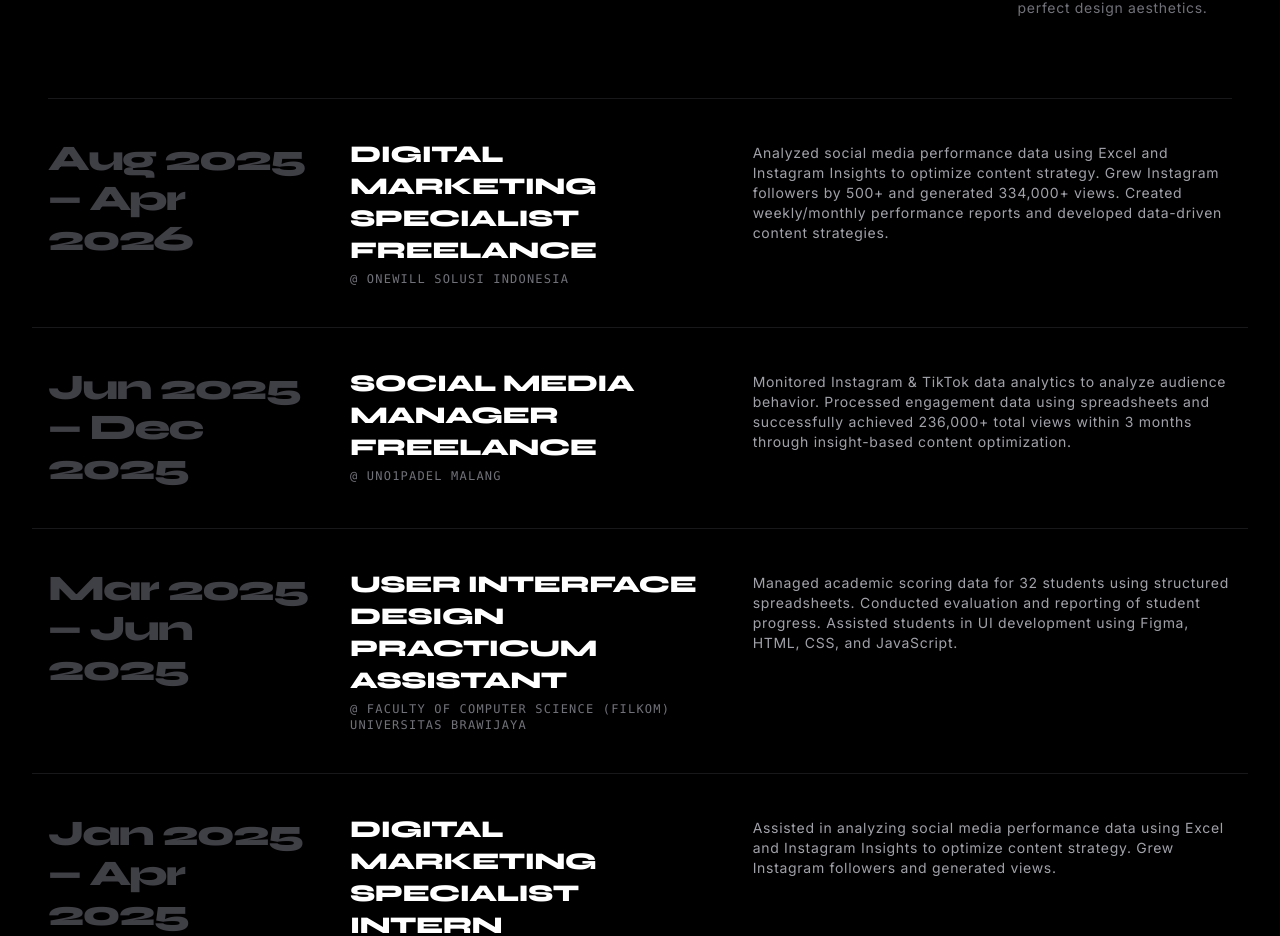
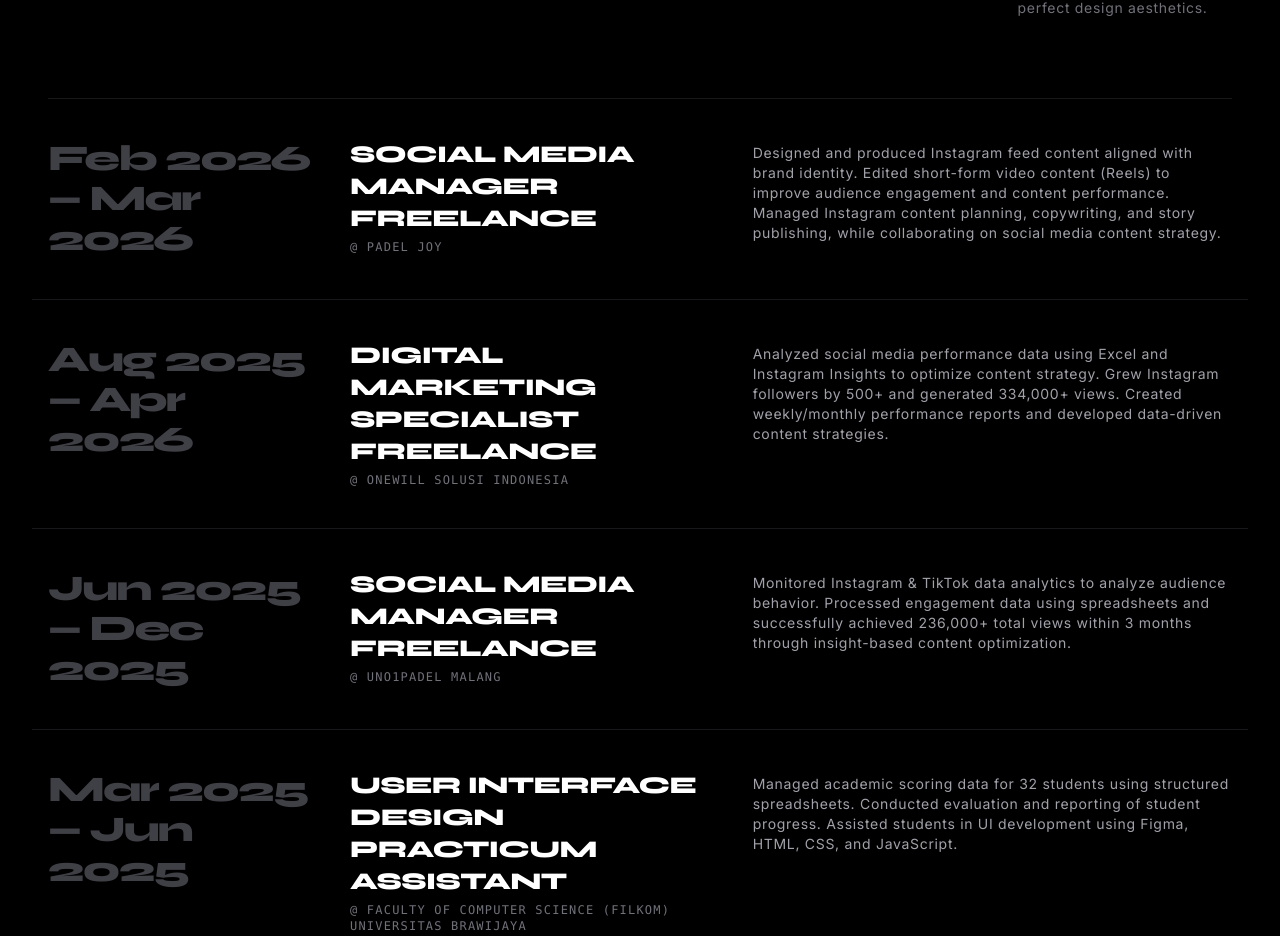
Before and after one commit to Andrianfaikha/web-portfolio-ian, a Next.js app: page / in a window 1280 px wide. Shown: the part 6011-6947 px from the top of the page. Built offline with nearby package versions, Linux system fonts and the light colour scheme.

Commit message:
feat: add Padel Joy experience

```diff
--- a/sections/Experience.tsx
+++ b/sections/Experience.tsx
@@ -3,6 +3,12 @@
 import { motion } from "framer-motion";
 
 const experiences = [
+  {
+    year: "Feb 2026 — Mar 2026",
+    role: "Social Media Manager Freelance",
+    company: "Padel Joy",
+    desc: "Designed and produced Instagram feed content aligned with brand identity. Edited short-form video content (Reels) to improve audience engagement and content performance. Managed Instagram content planning, copywriting, and story publishing, while collaborating on social media content strategy.",
+  },
   {
     year: "Aug 2025 — Apr 2026",
     role: "Digital Marketing Specialist Freelance",
```
